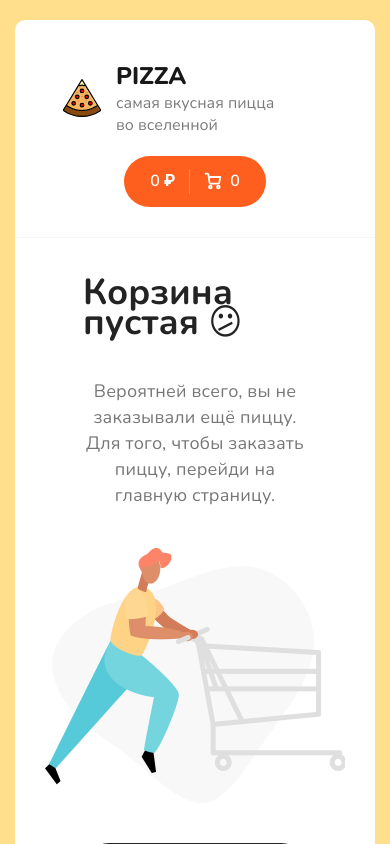
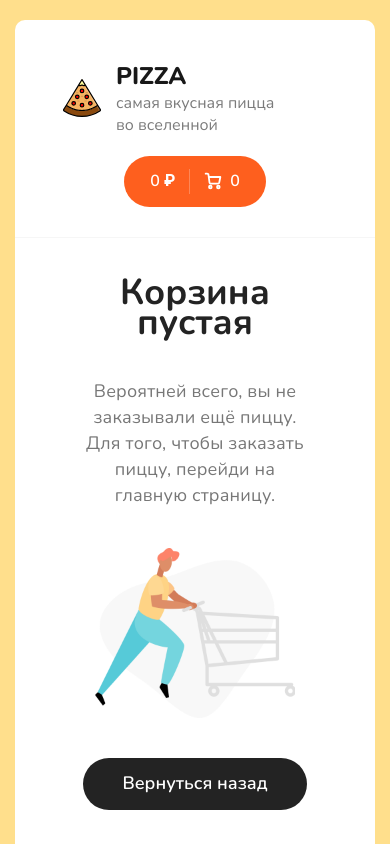
Before and after one commit to katenka-katrusya/react-pizza, a React (Vite) app: page /cart in a window 390 px wide. Shown: the top 844 px of the page. Built offline with nearby package versions, Linux system fonts and the light colour scheme.

Commit message:
добавлены стили для пустой корзины

```diff
--- a/src/assets/scss/app.scss
+++ b/src/assets/scss/app.scss
@@ -364,9 +364,16 @@ body {
     gap: 40px;
     width: 100%;
 
+    @media (max-width: 650px) {
+      .icon {
+        display: none;
+      }
+    }
+
     h2 {
       font-size: 36px;
       font-weight: 700;
+      text-align: center;
     }
 
     p {
@@ -377,14 +384,13 @@ body {
       color: #777777;
     }
 
-    icon {
-      position: relative;
-      top: 2px;
-    }
-
     img {
       display: block;
       width: 300px;
+
+      @media (max-width: 650px) {
+        width: 200px;
+      }
     }
 
     .button--black {
--- a/src/components/CartEmpty.tsx
+++ b/src/components/CartEmpty.tsx
@@ -4,7 +4,7 @@ export const CartEmpty = () => {
   return (
     <div className='container container--cart'>
       <div className='cart cart--empty'>
-        <h2>Корзина пустая 😕</h2>
+        <h2>Корзина пустая <span className='icon'>😕</span></h2>
         <p>
           Вероятней всего, вы не заказывали ещё пиццу.<br />
           Для того, чтобы заказать пиццу, перейди на главную страницу.
```
